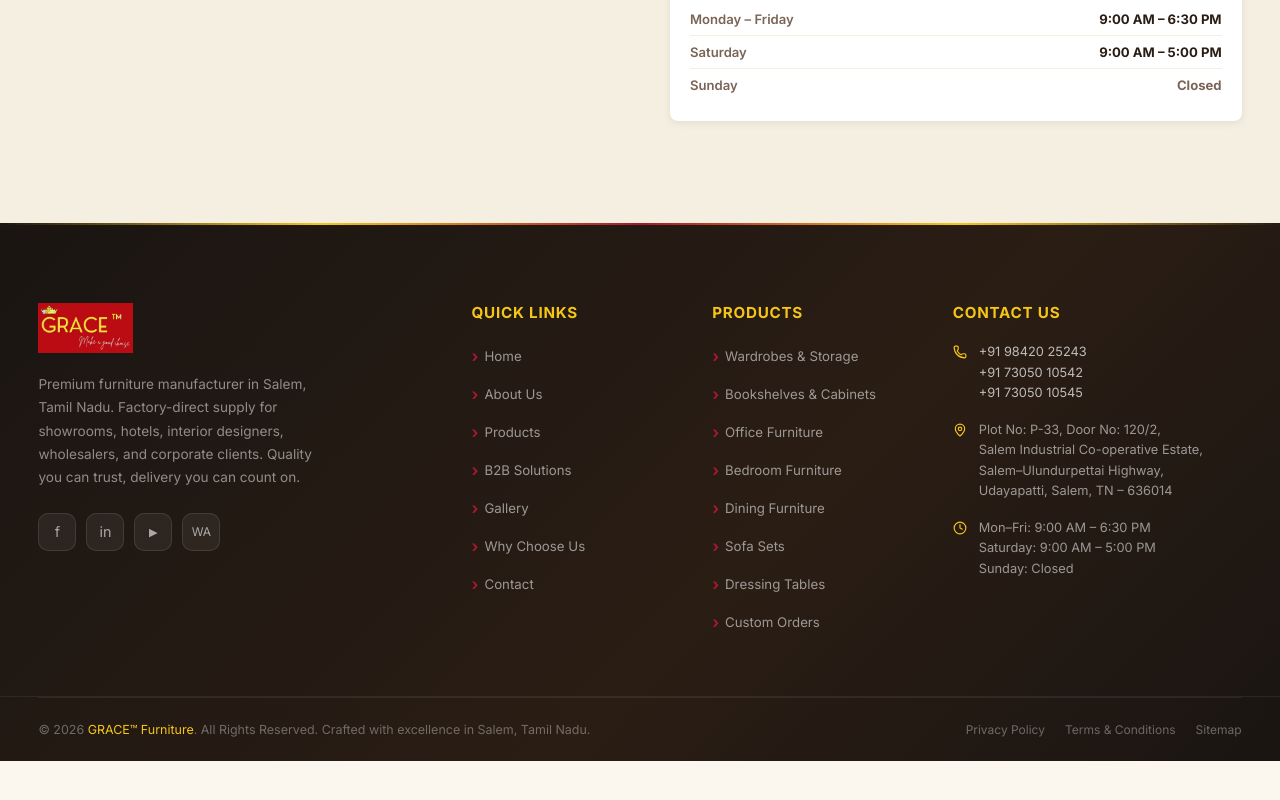
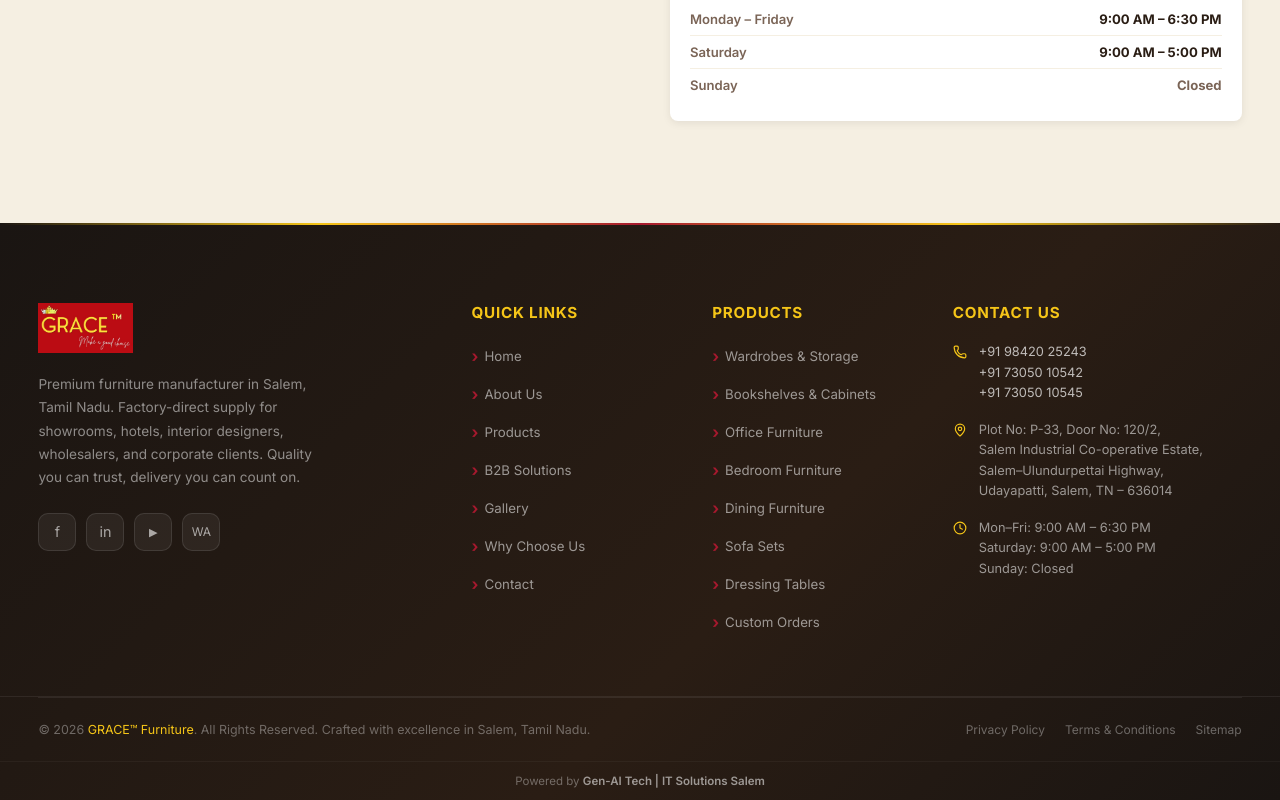
Before and after one commit to GENAI-NETWORKS/grace_furnitures, a Next.js app: page / in a window 1280 px wide. Shown: the part 7922-8722 px from the top of the page. Before the commit the page ends 8683 px from the top, so only its background shows below. Built offline with nearby package versions, Linux system fonts and the light colour scheme.

Commit message:
feat: add Powered by Gen-AI Tech footer link and logo favicon

```diff
--- a/src/app/layout.tsx
+++ b/src/app/layout.tsx
@@ -5,6 +5,10 @@ import ClientScripts from "@/components/ClientScripts";
 export const metadata: Metadata = {
   title: "GRACE™ Premium Furniture Manufacturer | Salem, Tamil Nadu",
   description: "Factory-direct premium furniture manufacturer based in Salem, Tamil Nadu. Quality furniture for hotels, showrooms, offices and interior designers.",
+  icons: {
+    icon: "/images/logo.png",
+    apple: "/images/logo.png",
+  },
 };
 
 export default function RootLayout({ children }: { children: React.ReactNode }) {
--- a/src/app/page.tsx
+++ b/src/app/page.tsx
@@ -700,6 +700,21 @@ export default function HomePage() {
       </nav>
     </div>
   </div>
+
+  {/*  Powered By  */}
+  <div style={{"borderTop":"1px solid rgba(255,255,255,0.04)","textAlign":"center","padding":"12px 0","fontSize":"0.72rem","color":"rgba(255,255,255,0.35)"}}>
+    Powered by{' '}
+    <a
+      href="https://genaitechnology.in/"
+      target="_blank"
+      rel="noopener noreferrer"
+      style={{"color":"rgba(255,255,255,0.55)","fontWeight":600,"textDecoration":"none","transition":"color 0.2s"}}
+      onMouseEnter={e => (e.currentTarget.style.color = 'var(--gold)')}
+      onMouseLeave={e => (e.currentTarget.style.color = 'rgba(255,255,255,0.55)')}
+    >
+      Gen-AI Tech | IT Solutions Salem
+    </a>
+  </div>
 </footer>
 
 
```
